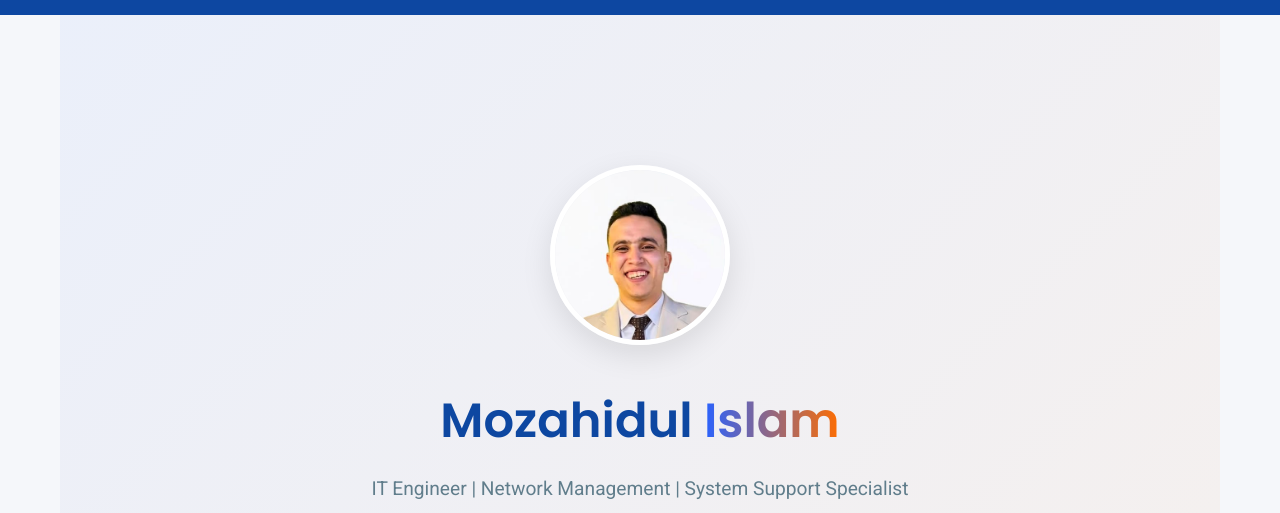
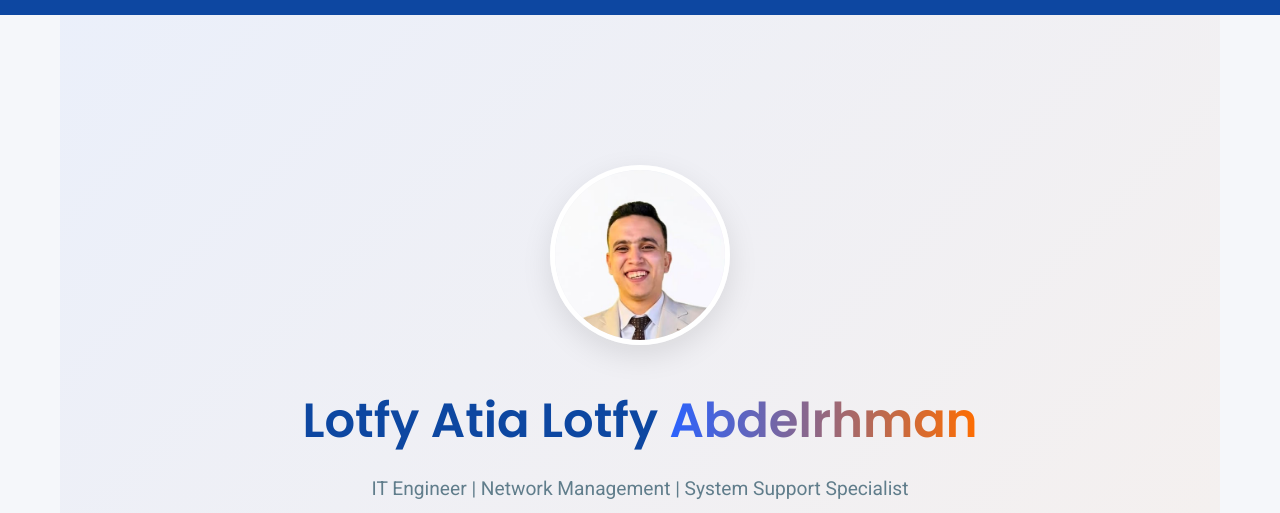
Before and after one commit to lotfyatia5-ctrl/Portfolio, a plain HTML site: page index.html in a window 1280 px wide. Shown: the top 513 px of the page. Drawn offline with Linux system fonts and the light colour scheme.

Commit message:
index.html

```diff
--- a/index.html
+++ b/index.html
@@ -765,7 +765,7 @@
     <div class="container">
         <header>
             <img src="Lotfy.jpeg" alt="Profile Image" class="profile-img">
-            <h1>Mozahidul <span class="title-highlight">Islam</span></h1>
+            <h1>Lotfy Atia Lotfy <span class="title-highlight">Abdelrhman</span></h1>
             <p>IT Engineer | Network Management | System Support Specialist</p>
 
             <div class="social-links">
```
